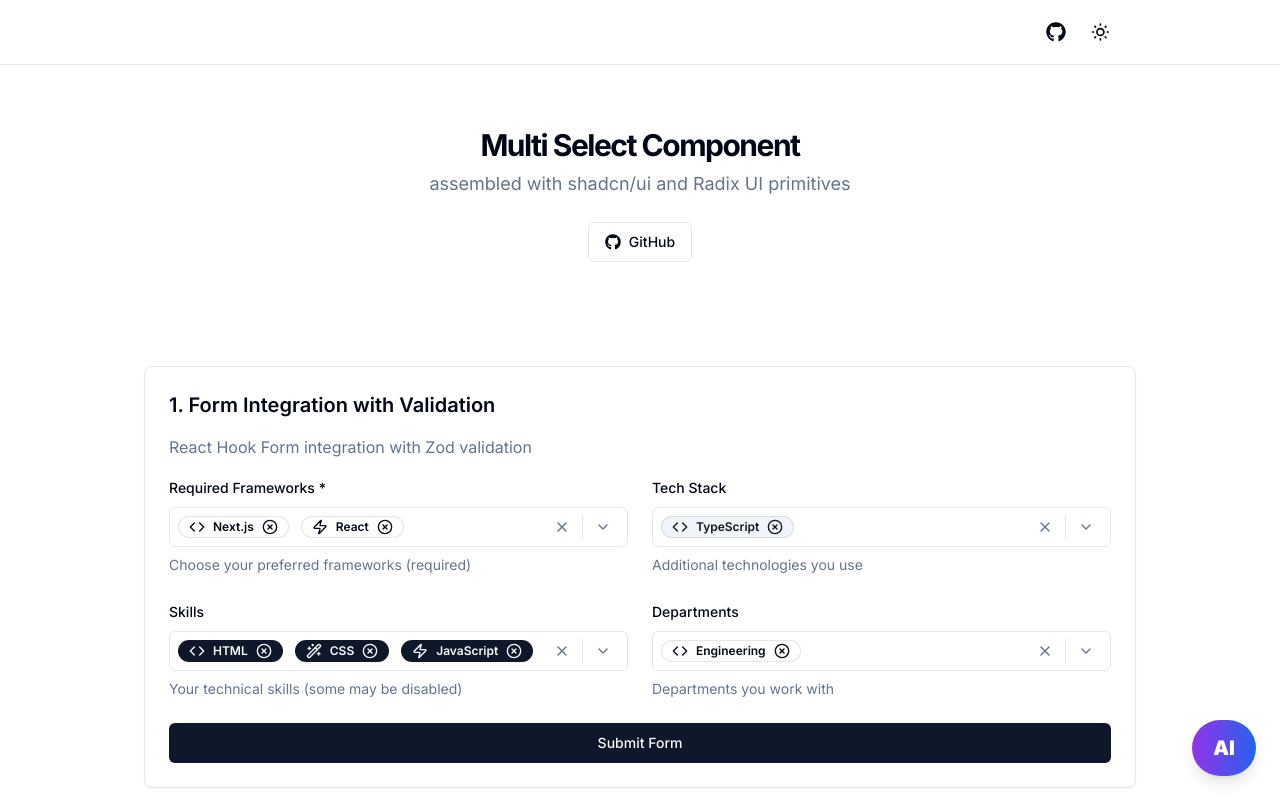
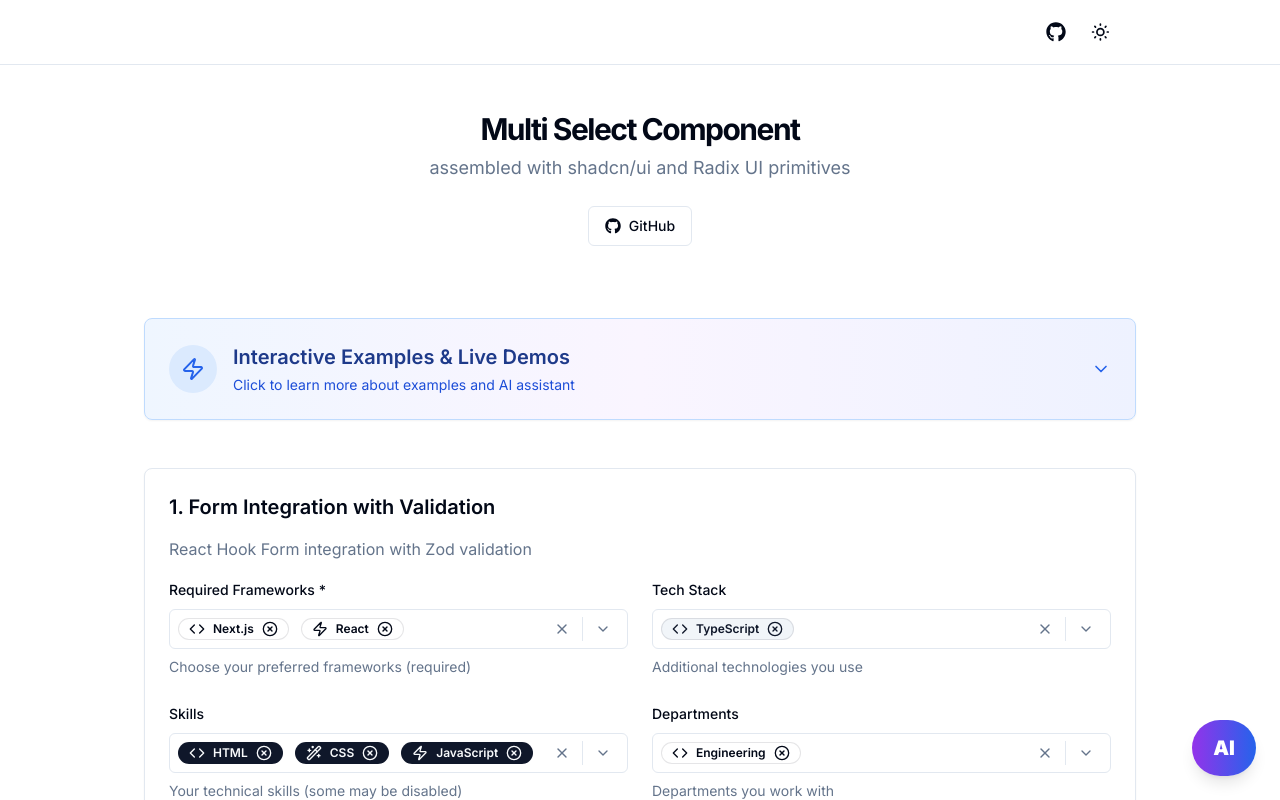
Before and after one commit to sersavan/shadcn-multi-select-component, a Next.js app: page / in a window 1280 px wide. Shown: the top 800 px of the page. Built offline with nearby package versions, Linux system fonts and the light colour scheme.

Commit message:
feat: Add interactive examples section with expandable content in Home component

```diff
--- a/src/app/page.tsx
+++ b/src/app/page.tsx
@@ -28,7 +28,7 @@
 	PolarRadiusAxis,
 	Treemap,
 } from "recharts";
-import { Copy } from "lucide-react";
+import { Copy, ChevronDown } from "lucide-react";
 
 import { cn } from "@/lib/utils";
 import { Button, buttonVariants } from "@/components/ui/button";
@@ -719,6 +719,8 @@
 });
 
 export default function Home() {
+	const [isInfoExpanded, setIsInfoExpanded] = useState(false);
+
 	const [groupedSelection, setGroupedSelection] = useState<string[]>([
 		"react",
 		"nodejs",
@@ -940,7 +942,7 @@
 	return (
 		<main className="min-h-screen bg-background">
 			{/* Header */}
-			<div className="container mx-auto px-4 py-8">
+			<div className="container mx-auto px-4 py-4">
 				<PageHeader className="text-center">
 					<PageHeaderHeading>Multi Select Component</PageHeaderHeading>
 					<PageHeaderDescription>
@@ -957,6 +959,81 @@
 						</Link>
 					</PageActions>
 				</PageHeader>
+
+				{/* Interactive Examples Introduction */}
+				<div className="mt-4 mb-4">
+					<Card className="p-0 bg-gradient-to-r from-blue-50 via-purple-50 to-indigo-50 dark:from-blue-950/20 dark:via-purple-950/20 dark:to-indigo-950/20 border-blue-200 dark:border-blue-800 overflow-hidden">
+						{/* Header - Always Visible */}
+						<div
+							className="p-6 cursor-pointer hover:bg-blue-100/50 dark:hover:bg-blue-900/30 transition-colors"
+							onClick={() => setIsInfoExpanded(!isInfoExpanded)}>
+							<div className="flex items-center justify-between">
+								<div className="flex items-center gap-4">
+									<div className="flex-shrink-0 w-12 h-12 bg-blue-100 dark:bg-blue-900 rounded-full flex items-center justify-center">
+										<Icons.zap className="w-6 h-6 text-blue-600 dark:text-blue-400" />
+									</div>
+									<div>
+										<h3 className="text-xl font-semibold text-blue-900 dark:text-blue-100">
+											Interactive Examples & Live Demos
+										</h3>
+										<p className="text-blue-700 dark:text-blue-300 text-sm mt-1">
+											{isInfoExpanded
+												? "Click to collapse detailed information"
+												: "Click to learn more about examples and AI assistant"}
+										</p>
+									</div>
+								</div>
+								<ChevronDown
+									className={cn(
+										"w-5 h-5 text-blue-600 dark:text-blue-400 transition-transform duration-200",
+										isInfoExpanded && "rotate-180"
+									)}
+								/>
+							</div>
+						</div>
+
+						{/* Expandable Content */}
+						<div
+							className={cn(
+								"overflow-hidden transition-all duration-300 ease-in-out",
+								isInfoExpanded ? "max-h-96 opacity-100" : "max-h-0 opacity-0"
+							)}>
+							<div className="px-6 pb-6">
+								<p className="text-blue-700 dark:text-blue-300 mb-4 leading-relaxed">
+									Explore comprehensive examples showcasing all MultiSelect
+									features including form integration, animations, responsive
+									design, AI/LLM configurations, and data visualization. Each
+									example is fully interactive and demonstrates real-world use
+									cases.
+								</p>
+								<div className="flex flex-col sm:flex-row gap-3 mb-4">
+									<div className="flex items-center gap-2 text-sm text-blue-600 dark:text-blue-400">
+										<Icons.messageCircle className="w-4 h-4" />
+										<span className="font-medium">Need help?</span>
+										<span>Ask our AI assistant in the chat widget</span>
+									</div>
+									<div className="flex items-center gap-2 text-sm text-blue-600 dark:text-blue-400">
+										<Icons.bot className="w-4 h-4" />
+										<span className="font-medium">AI Expert:</span>
+										<span>Get instant answers about MultiSelect usage</span>
+									</div>
+								</div>
+								<div className="p-3 bg-blue-100 dark:bg-blue-900/50 rounded-lg border border-blue-200 dark:border-blue-700">
+									<div className="flex items-center gap-2 text-sm text-blue-800 dark:text-blue-200">
+										<Icons.activity className="w-4 h-4" />
+										<span className="font-medium">💡 Pro Tip:</span>
+									</div>
+									<p className="text-sm text-blue-700 dark:text-blue-300 mt-1">
+										Click the chat button in the bottom-right corner to ask
+										questions about props, styling, integration patterns, or
+										troubleshooting. The AI assistant specializes in MultiSelect
+										usage!
+									</p>
+								</div>
+							</div>
+						</div>
+					</Card>
+				</div>
 
 				{/* Examples Grid */}
 				<div className="grid gap-6 mt-12">
```
